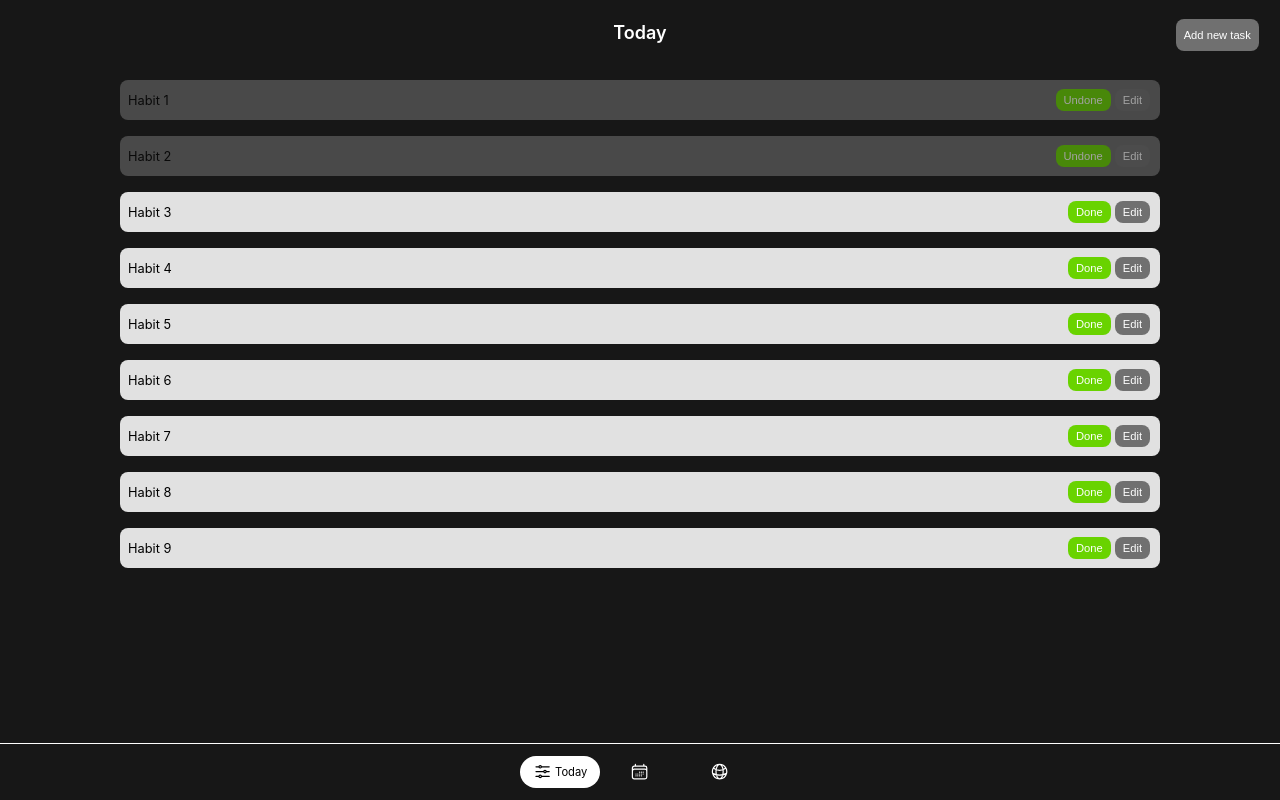
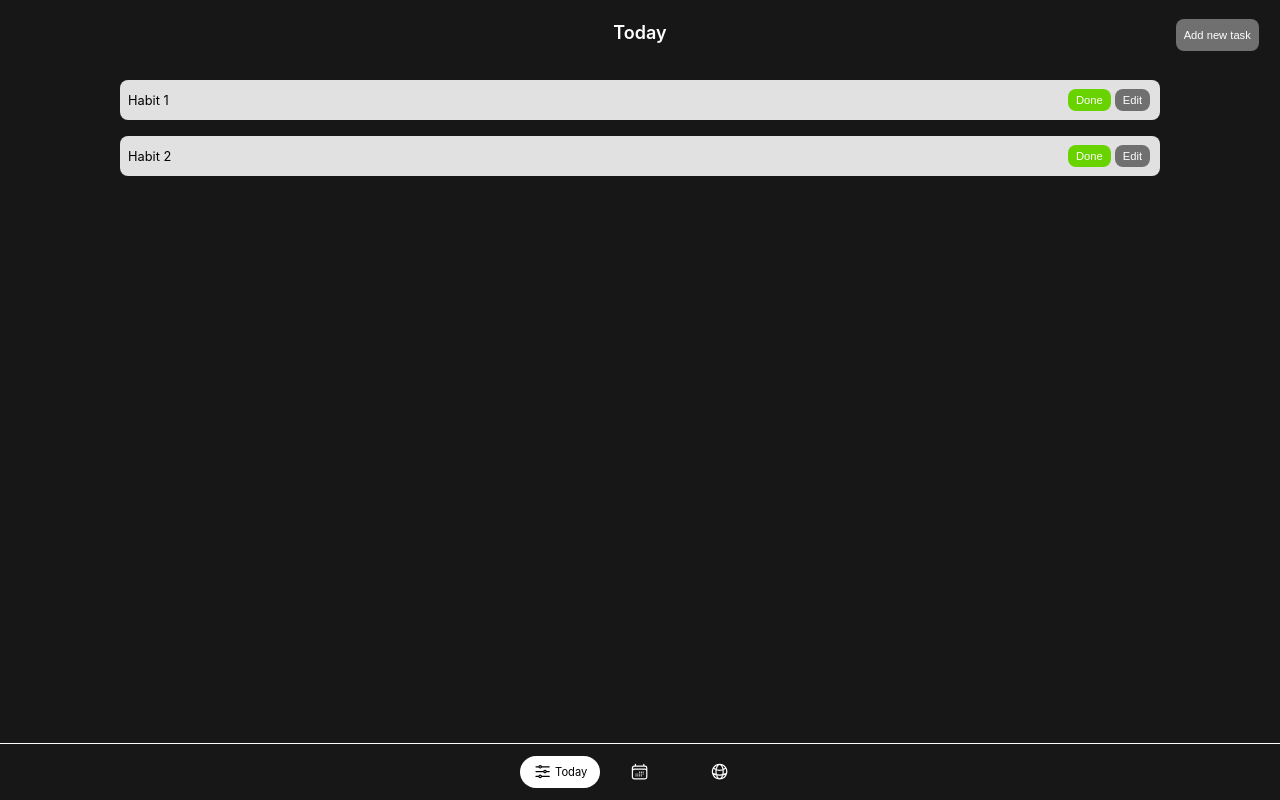
Before and after one commit to aimanaress/tasktracker, a React (Create React App) app: page / in a window 1280 px wide. Built offline with nearby package versions, Linux system fonts and the light colour scheme.

Commit message:
Update data structure

```diff
--- a/src/habit/components/HabitList.js
+++ b/src/habit/components/HabitList.js
@@ -13,7 +13,10 @@ function HabitList(props) {
   const [newTask, setNewTask] = useState("");
   const [isShowAddTask, setIsShowAddTask] = useState(false);
   const [isShowEditTask, setIsShowEditTask] = useState(false);
+  const [habitHistory, setHabitHistory] = useState([]);
   const { view } = useView();
+
+  const dateToday = new Date().toISOString().slice(0, 10); // Format as "YYYY-MM-DD"
 
   const [editTaskId, setEditTaskId] = useState(null); // State to store the ID of the task being edited
   const [editedTaskName, setEditedTaskName] = useState(""); // State to store the edited task name
@@ -22,48 +25,60 @@ function HabitList(props) {
     {
       id: 1,
       name: "Habit 1",
-      status: true,
+      daysToRepeat: [1, 3, 5], // Monday, Wednesday, Friday
+      history: [
+        { date: "2024-02-25", completed: false }, // Assuming today is 2024-02-28
+        { date: "2024-02-26", completed: false },
+        { date: "2024-02-27", completed: false },
+        { date: "2024-02-28", completed: false },
+      ],
     },
     {
       id: 2,
       name: "Habit 2",
-      status: true,
+      daysToRepeat: [2, 4, 6], // Tuesday, Thursday, Saturday
+      history: [
+        { date: "2024-02-25", completed: false },
+        { date: "2024-02-26", completed: false },
+        { date: "2024-02-27", completed: false },
+        { date: "2024-02-28", completed: true },
+      ],
     },
-    {
-      id: 3,
-      name: "Habit 3",
-      status: false,
-    },
-    {
-      id: 4,
-      name: "Habit 4",
-      status: false,
-    },
-    {
-      id: 5,
-      name: "Habit 5",
-      status: false,
-    },
-    {
-      id: 6,
-      name: "Habit 6",
-      status: false,
-    },
-    {
-      id: 7,
-      name: "Habit 7",
-      status: false,
-    },
-    {
-      id: 8,
-      name: "Habit 8",
-      status: false,
-    },
-    {
-      id: 9,
-      name: "Habit 9",
-      status: false,
-    },
+    // {
+    //   id: 3,
+    //   name: "Habit 3",
+    //   status: false,
+    // },
+    // {
+    //   id: 4,
+    //   name: "Habit 4",
+    //   status: false,
+    // },
+    // {
+    //   id: 5,
+    //   name: "Habit 5",
+    //   status: false,
+    // },
+    // {
+    //   id: 6,
+    //   name: "Habit 6",
+    //   status: false,
+    // },
+    // {
+    //   id: 7,
+    //   name: "Habit 7",
+    //   status: false,
+    // },
+    // {
+    //   id: 8,
+    //   name: "Habit 8",
+    //   status: false,
+    // },
+    // {
+    //   id: 9,
+    //   name: "Habit 9",
+    //   status: false,
+    // },
   ]);
 
   useEffect(() => {
@@ -81,7 +96,12 @@ function HabitList(props) {
       {
         id: uuidv4(),
         name: newTask,
-        status: false,
+        history: [
+          {
+            date: dateToday,
+            completed: false,
+          },
+        ],
       },
     ]);
     setIsShowAddTask(false);
@@ -91,12 +111,26 @@ function HabitList(props) {
     setHabitList(
       habitList.map((habit) => {
         if (habit.id === id) {
-          return { ...habit, status: !habit.status };
+          // return { ...habit, history: [!habit.history.completed] };
+          return {
+            ...habit,
+            history: habit.history.map((hist) => {
+              console.log(hist.date);
+              if (hist.date === dateToday) {
+                console.log(hist.date);
+                console.log(!hist.completed);
+                return { ...hist, completed: !hist.completed };
+              }
+              return hist;
+            }),
+          };
         }
         return habit;
       })
     );
   }
+
+  // habit.history.date === dateToday
 
   function showAddTaskHandler() {
     setIsShowAddTask(!isShowAddTask);
```
